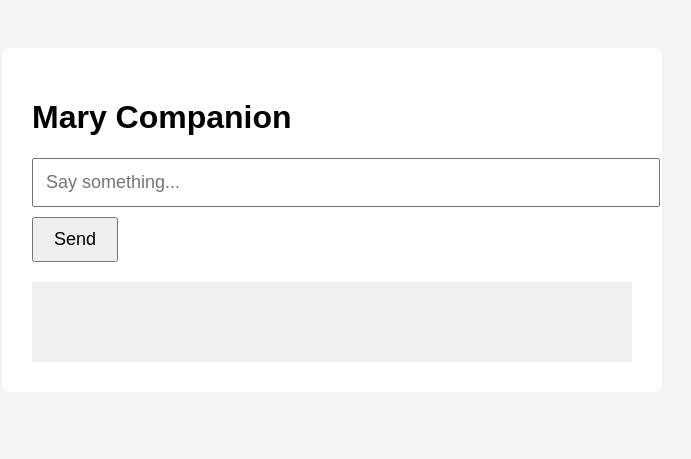
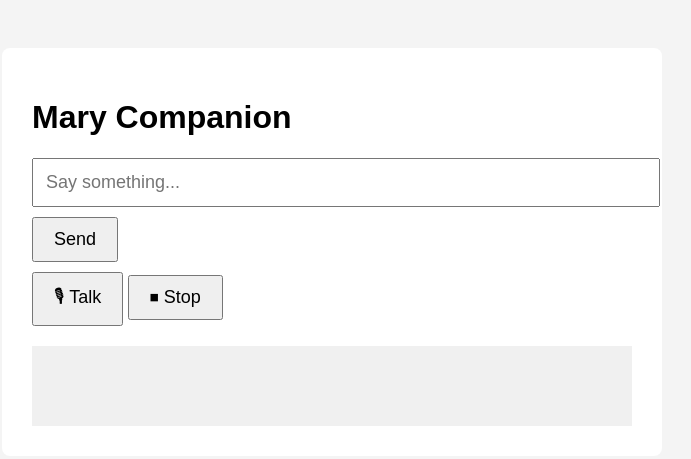
Before and after one commit to create34568-hub/Mary-companion, a plain HTML site: page index.html in a window 1280 px wide. Shown: the whole page, without its empty margins (308-999 px from the left). Drawn offline with Linux system fonts and the light colour scheme.

Commit message:
Update index.html

```diff
--- a/index.html
+++ b/index.html
@@ -13,11 +13,16 @@
     <input id="inputBox" type="text" placeholder="Say something..." />
 
     <button onclick="sendMessage()">Send</button>
-
+<div style="margin-top:10px;">
+  <button onclick="startListening()">🎙 Talk</button>
+  <button onclick="stopListening()">⏹ Stop</button>
+  <span id="status" style="margin-left:10px;"></span>
+</div>
     <div id="responseBox"></div>
   </div>
 
   <script src="app.js"></script>
 
 </body>
+
 </html>
```
